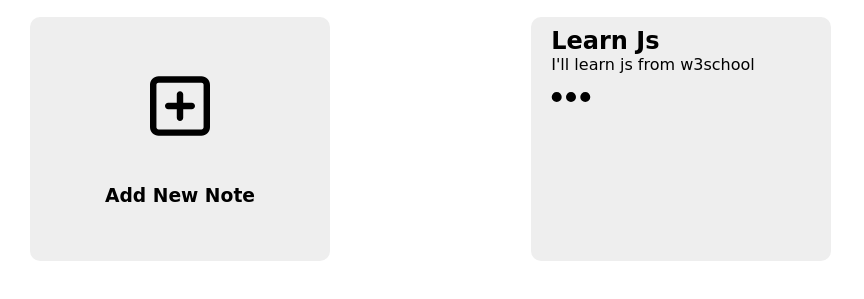
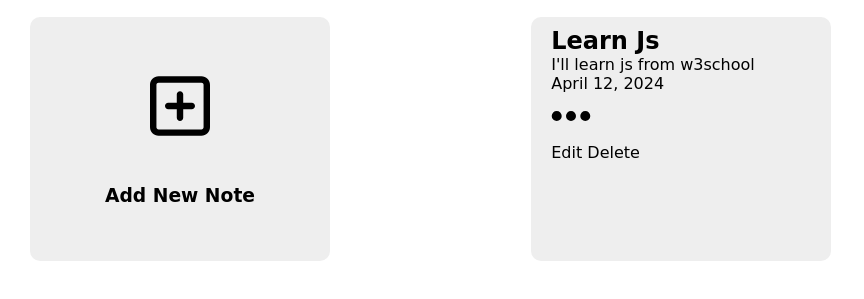
Before and after one commit to oncode-frontend/note-manager, a plain HTML site: page index.html in a window 1280 px wide. Shown: the part 41-340 px from the top of the page, without its empty margins (0-864 px from the left). Drawn offline with nearby package versions, Linux system fonts and the light colour scheme.

Commit message:
menu index.html

```diff
--- a/index.html
+++ b/index.html
@@ -20,8 +20,12 @@
                 <p>I'll learn js from w3school</p>
             </div>
             <div class="foot-box">
-                <p class="date"></p>
+                <p class="date">April 12, 2024</p>
                 <img src="assets/ellipsis-solid.svg" width="40px" alt="menu-icon">
+                <div class="menu-extend">
+                    <span class="btn-edit">Edit</span>
+                    <span class="btn-delete">Delete</span>
+                </div>
             </div>
         </div>
     </div>
```
